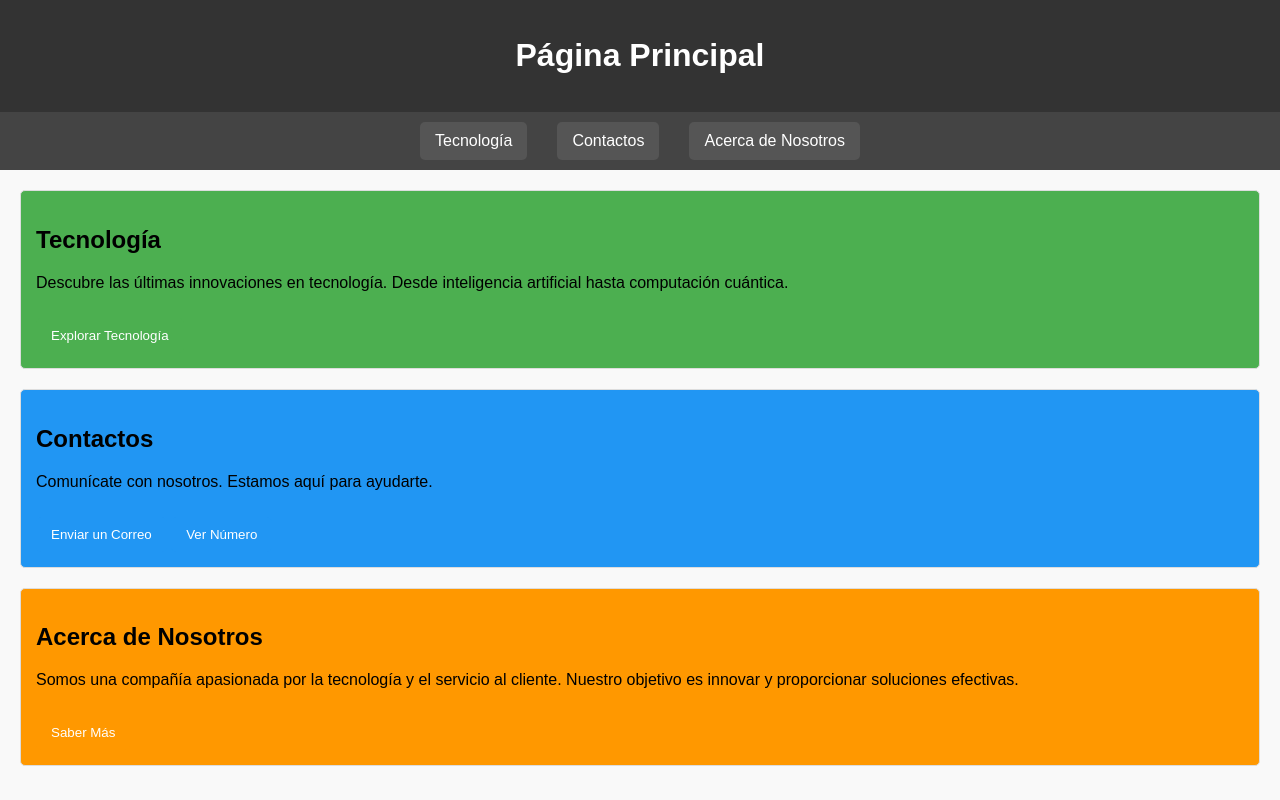
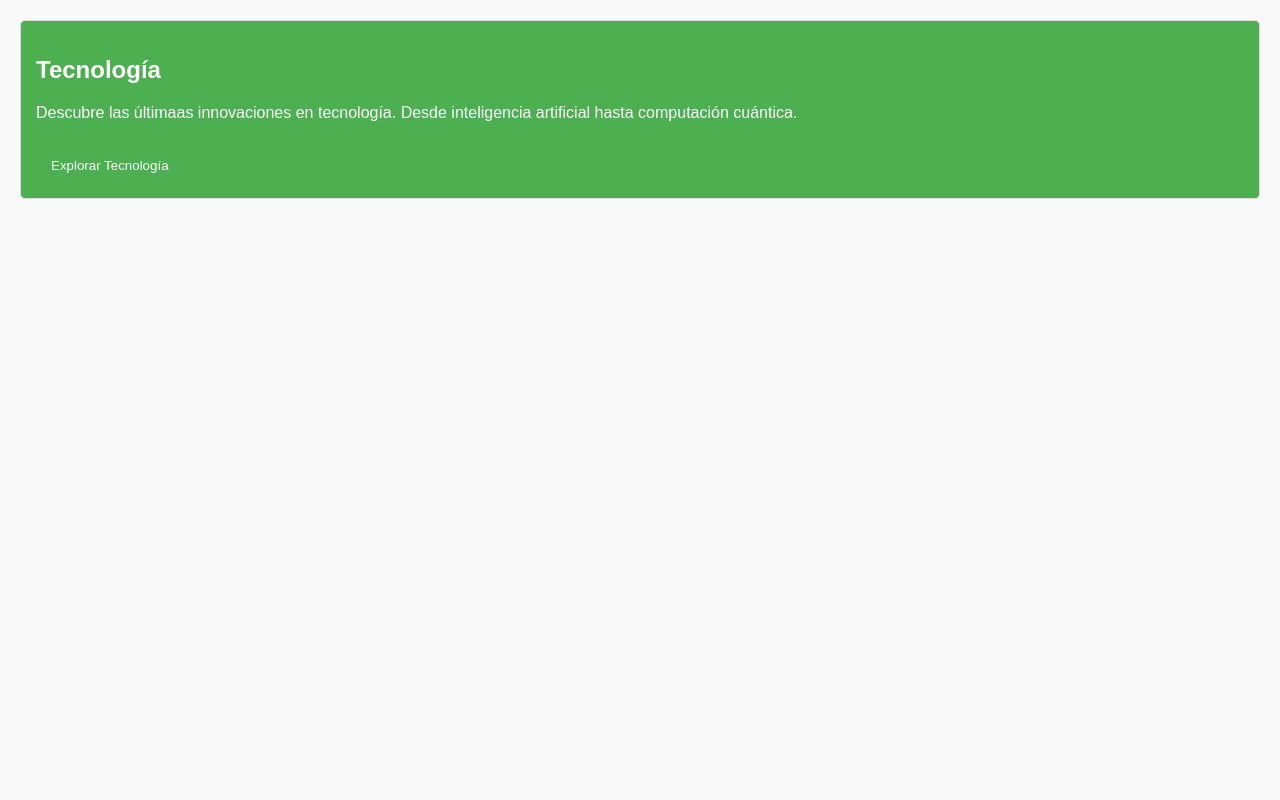
Before and after one commit to Jchimbo99/JorgeLara, a plain HTML site: page pages/index.html in a window 1280 px wide. Drawn offline with Linux system fonts and the light colour scheme.

Commit message:
añadiendo en index

```diff
--- a/pages/index.html
+++ b/pages/index.html
@@ -3,7 +3,7 @@
 <head>
     <meta charset="UTF-8">
     <meta name="viewport" content="width=device-width, initial-scale=1.0">
-    <title>Página Principal</title>
+    <title>Página Tecnología</title>
     <style>
         body {
             font-family: Arial, sans-serif;
@@ -11,35 +11,13 @@
             padding: 0;
             background-color: #f9f9f9;
         }
-        header {
-            background-color: #333;
-            color: white;
-            text-align: center;
-            padding: 1rem 0;
-        }
-        nav {
-            background-color: #444;
-            display: flex;
-            justify-content: center;
-            padding: 10px;
-        }
-        nav a {
-            color: white;
-            text-decoration: none;
-            margin: 0 15px;
-            padding: 10px 15px;
-            border-radius: 5px;
-            background-color: #555;
-        }
-        nav a:hover {
-            background-color: #666;
-        }
         section {
             margin: 20px;
             padding: 15px;
             border: 1px solid #ddd;
             border-radius: 5px;
-            background-color: white;
+            background-color: #4CAF50;
+            color: white;
         }
         button {
             margin-top: 10px;
@@ -47,67 +25,19 @@
             border: none;
             border-radius: 5px;
             cursor: pointer;
-        }
-        /* Estilo específico por sección */
-        .tecnologia {
-            background-color: #4CAF50;
-        }
-        .contactos {
-            background-color: #2196F3;
-        }
-        .acerca {
-            background-color: #FF9800;
-        }
-        .tecnologia button {
             background-color: #4CAF50;
             color: white;
         }
-        .contactos button {
-            background-color: #2196F3;
-            color: white;
-        }
-        .acerca button {
-            background-color: #FF9800;
-            color: white;
-        }
-        .tecnologia button:hover {
+        button:hover {
             background-color: #45a049;
-        }
-        .contactos button:hover {
-            background-color: #1976D2;
-        }
-        .acerca button:hover {
-            background-color: #F57C00;
         }
     </style>
 </head>
 <body>
-    <header>
-        <h1>Página Principal</h1>
-    </header>
-    <nav>
-        <a href="#tecnologia">Tecnología</a>
-        <a href="#contactos">Contactos</a>
-        <a href="#acerca">Acerca de Nosotros</a>
-    </nav>
-
-    <section id="tecnologia" class="tecnologia">
+    <section id="tecnologia">
         <h2>Tecnología</h2>
-        <p>Descubre las últimas innovaciones en tecnología. Desde inteligencia artificial hasta computación cuántica.</p>
+        <p>Descubre las últimaas innovaciones en tecnología. Desde inteligencia artificial hasta computación cuántica.</p>
         <button onclick="alert('¡Tecnología es el futuro!')">Explorar Tecnología</button>
-    </section>
-
-    <section id="contactos" class="contactos">
-        <h2>Contactos</h2>
-        <p>Comunícate con nosotros. Estamos aquí para ayudarte.</p>
-        <button onclick="location.href='mailto:contacto@computadora.com'">Enviar un Correo</button>
-        <button onclick="alert('Número de contacto: +123 456 789')">Ver Número</button>
-    </section>
-
-    <section id="acerca" class="acerca">
-        <h2>Acerca de Nosotros</h2>
-        <p>Somos una compañía apasionada por la tecnología y el servicio al cliente. Nuestro objetivo es innovar y proporcionar soluciones efectivas.</p>
-        <button onclick="alert('¡Gracias por conocer más sobre nosotros!')">Saber Más</button>
     </section>
 </body>
 </html>
```
